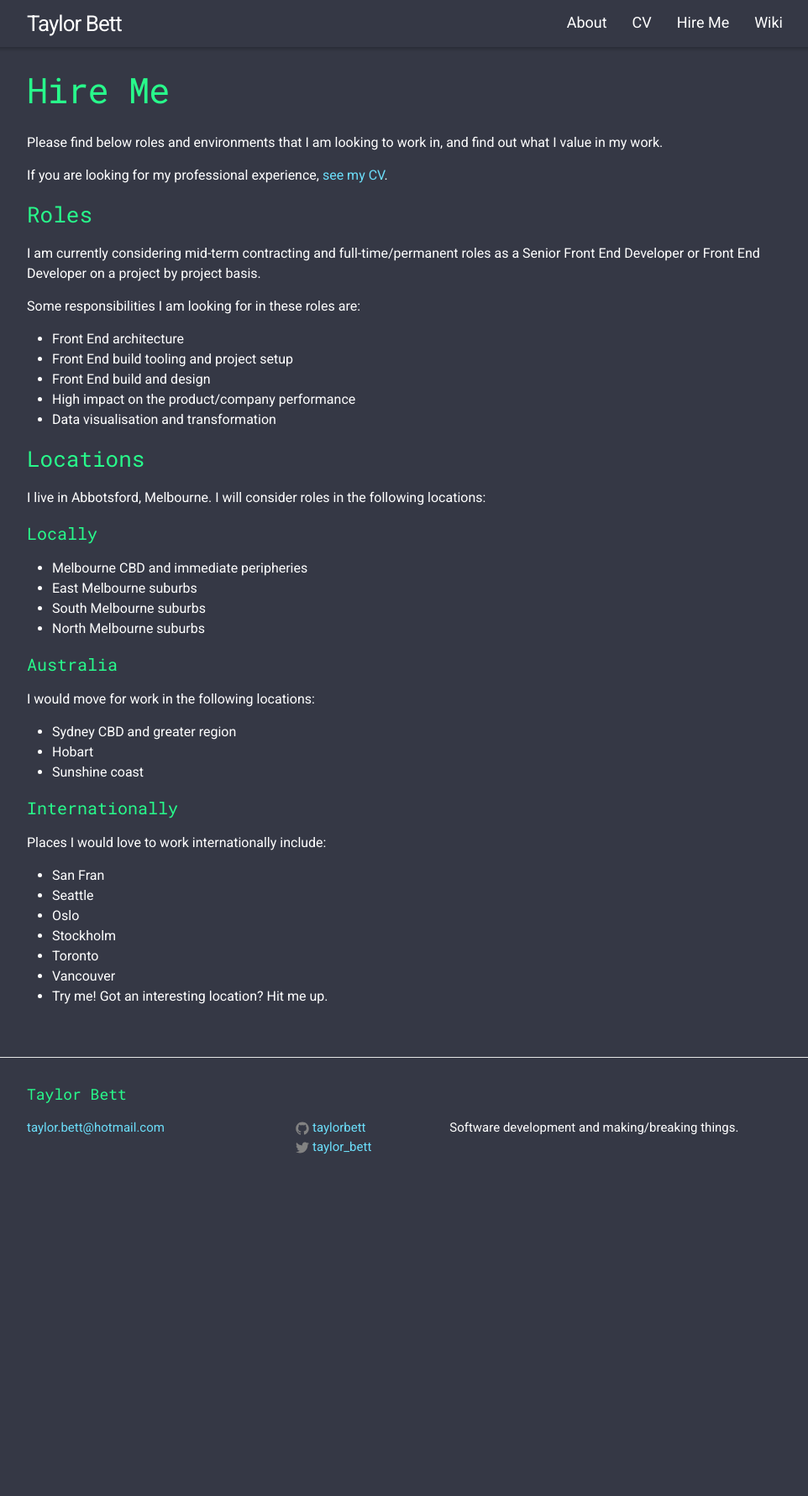
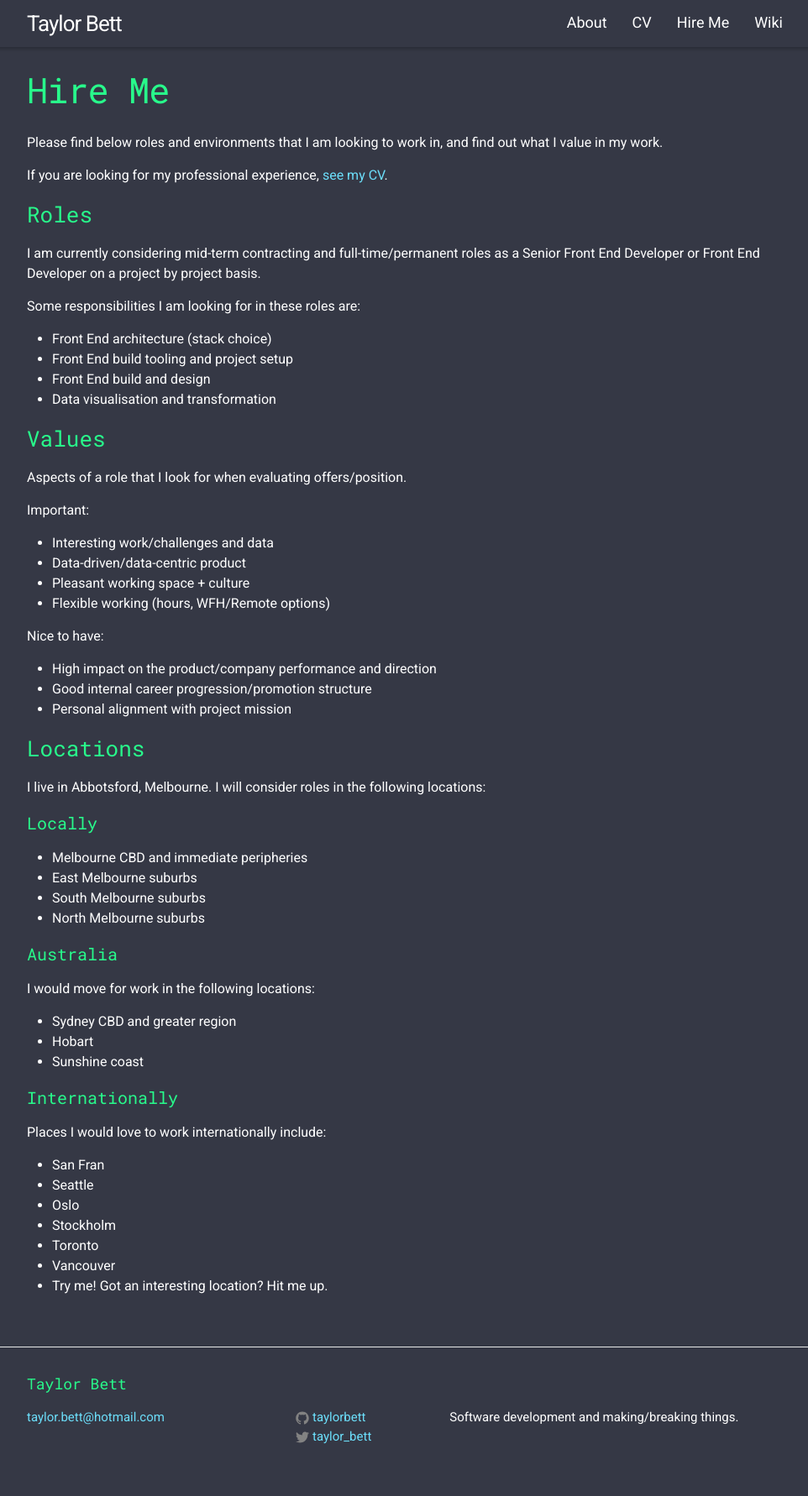
Before and after one commit to TaylorBett/taylorbett.github.io, a Jekyll site: the page built from hire-me.md, in a window 1280 px wide. Shown: the whole page at 84% size, without its empty margins (158-1120 px from the left). Built offline with Jekyll 4.4.1, drawn with Linux system fonts in a browser that asks for light colours; before the commit the page ends 1437 px from its top, so only the background shows below that.

Commit message:
Update Hire Me

```diff
--- a/hire-me.md
+++ b/hire-me.md
@@ -14,11 +14,25 @@ If you are looking for my professional experience, [see my CV](/cv/).
 I am currently considering mid-term contracting and full-time/permanent roles as a Senior Front End Developer or Front End Developer on a project by project basis.
 
 Some responsibilities I am looking for in these roles are:
-- Front End architecture
+- Front End architecture (stack choice)
 - Front End build tooling and project setup
 - Front End build and design
-- High impact on the product/company performance
 - Data visualisation and transformation
+
+### Values
+
+Aspects of a role that I look for when evaluating offers/position.
+
+Important:
+- Interesting work/challenges and data
+- Data-driven/data-centric product
+- Pleasant working space + culture
+- Flexible working (hours, WFH/Remote options)
+
+Nice to have:
+- High impact on the product/company performance and direction
+- Good internal career progression/promotion structure
+- Personal alignment with project mission
 
 ### Locations
 
```
